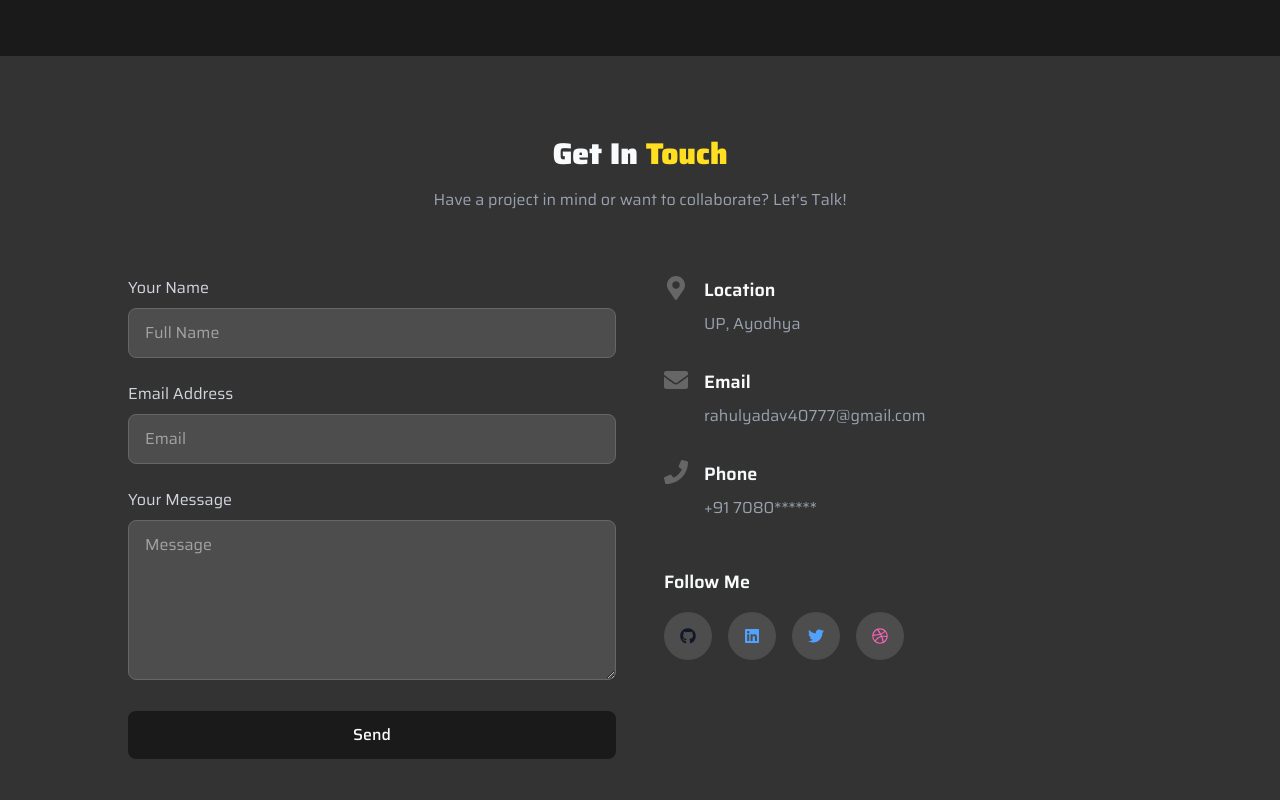
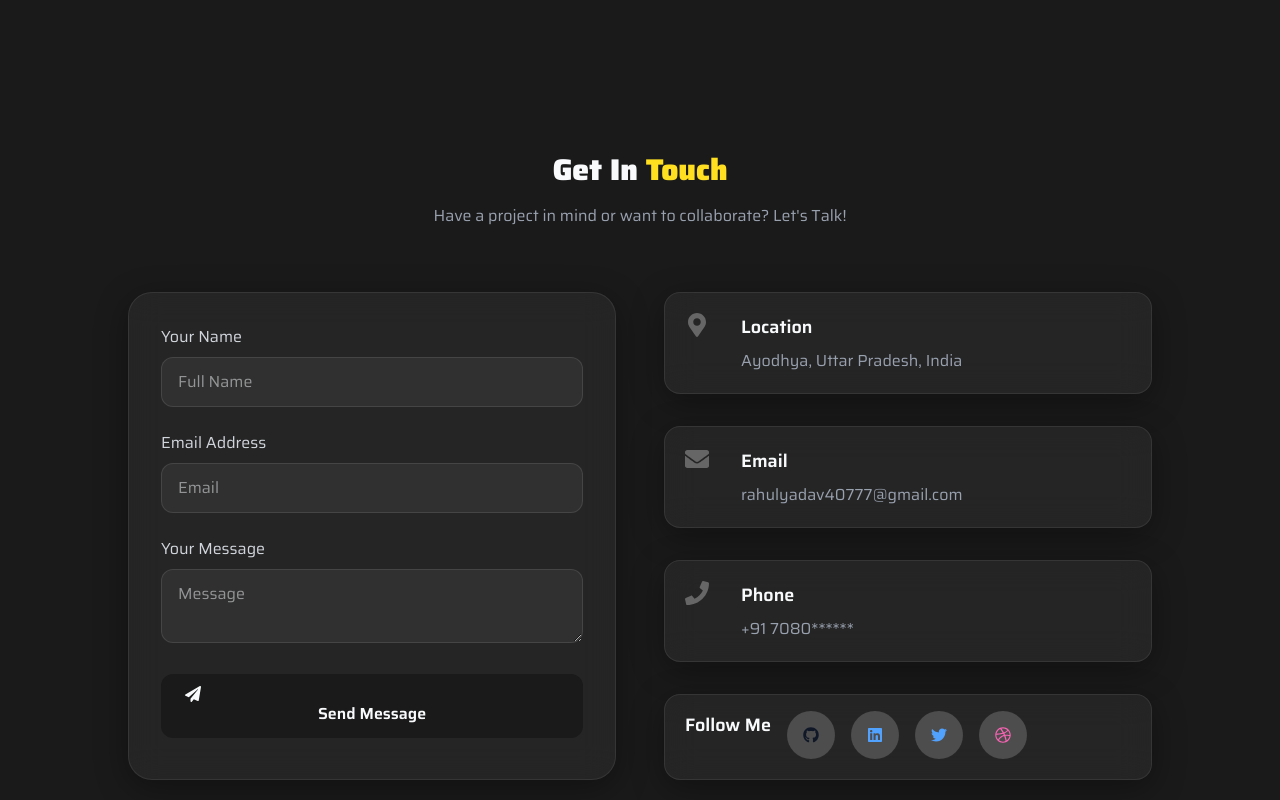
Before and after one commit to ydvrahul160-netizen/rahulyadav-portfolio, a React (Vite) app: page / in a window 1280 px wide. Shown: the part 5740-6540 px from the top of the page. Built offline with nearby package versions, Linux system fonts and the light colour scheme.

Commit message:
feat: improve contact section with validation and modern UI

```diff
--- a/src/components/Contact.jsx
+++ b/src/components/Contact.jsx
@@ -1,127 +1,174 @@
-import React from 'react'
-import { motion } from 'framer-motion'
-import { FaDribbble, FaGithub, FaMapMarkerAlt, FaTwitter } from 'react-icons/fa'
-import { FaPhone } from 'react-icons/fa'
-import { FaEnvelope } from 'react-icons/fa'
-import { FaLinkedin } from 'react-icons/fa6'
+// import React from 'react'
+import { motion } from "framer-motion";
+import { FaPaperPlane } from "react-icons/fa";
+import {
+  FaDribbble,
+  FaGithub,
+  FaMapMarkerAlt,
+  FaTwitter,
+} from "react-icons/fa";
+import { FaPhone } from "react-icons/fa";
+import { FaEnvelope } from "react-icons/fa";
+import { FaLinkedin } from "react-icons/fa6";
 
 const Contact = () => {
   return (
     <motion.div
       initial={{ opacity: 0, y: 50 }}
       whileInView={{ opacity: 1, y: 0 }}
-      transition={{ duration: 0.6, ease: 'easeInOut' }}
-      viewport={{ once: false, amount: 0.2}}
+      transition={{ duration: 0.6, ease: "easeInOut" }}
+      viewport={{ once: false, amount: 0.2 }}
       id="contact"
-      className='py-20 bg-dark-200'
+      className="relative py-24 overflow-hidden"
     >
-      <div className="container mx-auto px-6">
-        <h2 className='text-3xl font-black text-center mb-4'>
-            Get In <span  className='text-yellow-300'>Touch</span>
+      <div className="max-w-7xl mx-auto px-6 lg:px-10">
+        <h2 className="text-3xl font-black text-center mb-4">
+          Get In <span className="text-yellow-300">Touch</span>
         </h2>
-        <p className='text-gray-400 text-center max-w-2xl mx-auto mb-16'>Have a project in mind or want to collaborate? Let's Talk!</p>
+        <p className="text-gray-400 text-center max-w-2xl mx-auto mb-16">
+          Have a project in mind or want to collaborate? Let's Talk!
+        </p>
 
         <div className="grid grid-cols-1 lg:grid-cols-2 gap-12 max-w-5xl mx-auto">
           {/* CONTACT FORM */}
-            <div>
-                <form className='space-y-6'>
-
+          <div className="glass rounded-3xl border border-white/10 p-8">
+            <form className="space-y-6">
               {/* NAME BOX*/}
               <div>
-                        <label htmlFor="name" className='block text-gray-300 mb-2'>Your Name</label>
+                <label htmlFor="name" className="block text-gray-300 mb-2">
+                  Your Name
+                </label>
                 <input
                   type="text"
-                         placeholder='Full Name'
-                         className='w-full bg-dark-300 border border-dark-400 rounded-lg px-4 py-3 outline-none'
+                  placeholder="Full Name"
+                  className="w-full bg-white/5 border border-white/10 rounded-xl px-4 py-3 outline-none transition focus:border-sky-400 focus:ring-2 focus:ring-sky-400/20"
                 />
               </div>
 
               {/* EMAIL ADDRESS BOX */}
               <div>
-                        <label htmlFor="email" className='block text-gray-300 mb-2'>Email Address</label>
+                <label htmlFor="email" className="block text-gray-300 mb-2">
+                  Email Address
+                </label>
                 <input
                   type="email"
-                         placeholder='Email'
-                         className='w-full bg-dark-300 border border-dark-400 rounded-lg px-4 py-3 outline-none'
+                  placeholder="Email"
+                  className="w-full bg-white/5 border border-white/10 rounded-xl px-4 py-3 outline-none transition focus:border-sky-400 focus:ring-2 focus:ring-sky-400/20"
                 />
               </div>
 
               {/* MESSAGE BOX */}
               <div>
-                        <label htmlFor="message" className='block text-gray-300 mb-2'>Your Message</label>
+                <label htmlFor="message" className="block text-gray-300 mb-2">
+                  Your Message
+                </label>
                 <textarea
                   type="text"
-                         placeholder='Message'
-                         className='w-full h-40 bg-dark-300 border border-dark-400 rounded-lg px-4 py-3 outline-none'
+                  placeholder="Message"
+                  className="w-full bg-white/5 border border-white/10 rounded-xl px-4 py-3 outline-none transition focus:border-sky-400 focus:ring-2 focus:ring-sky-400/20"
                 />
               </div>
 
               {/* BUTTON  */}
-                    <button type='submit' className='w-full px-6 py-3 bg-dark-100 rounded-lg font-medium hover:bg-yellow-500 transition duration-300 cursor-pointer'>
-                        Send
+              <button
+                type="submit"
+                className="w-full px-6 py-3 bg-dark-100 rounded-xl font-semibold hover:bg-sky-600 transition-all duration-300 hover:scale-[1.02] cursor-pointer"
+              >
+                <FaPaperPlane />
+
+                <span>Send Message</span>
               </button>
             </form>
           </div>
 
           {/* CONTACT INFORMATION */}
-            <div className='space-y-8'>
-
-                <div className="flex items-start">
-                    <div className='text-dark-400 text-2xl mr-4'>
-                       <FaMapMarkerAlt/>
+          <div className="space-y-8">
+            <div className="glass rounded-2xl p-5 flex items-start gap-4">
+              <div className="text-dark-400 text-2xl mr-4">
+                <FaMapMarkerAlt />
               </div>
               <div>
-                       <h3 className='text-lg font-semibold mb-2'>Location</h3>
-                       <p className='text-gray-400'>UP, Ayodhya</p>
+                <h3 className="text-lg font-semibold mb-2">Location</h3>
+                <p className="text-gray-400 hover:text-sky-400">
+                  Ayodhya, Uttar Pradesh, India
+                </p>
               </div>
             </div>
 
-                <div className="flex items-start">
-                    <div className='text-dark-400 text-2xl mr-4'>
-                       <FaEnvelope/>
+            <div className="glass rounded-2xl p-5 flex items-start gap-4">
+              <div className="text-dark-400 text-2xl mr-4">
+                <FaEnvelope />
               </div>
               <div>
-                       <h3 className='text-lg font-semibold mb-2'>Email</h3>
-                       <p className='text-gray-400'>rahulyadav40777@gmail.com</p>
-                    </div>
-                </div>
-
-                <div className="flex items-start">
-                    <div className='text-dark-400 text-2xl mr-4'>
-                       <FaPhone/>
-                    </div>
-                    <div>
-                       <h3 className='text-lg font-semibold mb-2'>Phone</h3>
-                       <p className='text-gray-400'>+91 7080******</p>
-                    </div>
-                </div>
-
-                <div className="pt-4">
-                    <h3 className='text-lg font-semibold mb-4'>Follow Me</h3>
-                    <div className="flex space-x-4">
-                        <a href="#" className='w-12 h-12 rounded-full bg-dark-300 flex items-center justify-center text-gray-900 hover:bg-black hover:text-white transition duration-300'>
-                            <FaGithub/>
-                        </a>
-
-                        <a href="#" className='w-12 h-12 rounded-full bg-dark-300 flex items-center justify-center text-blue-400 hover:bg-blue-400 hover:text-white transition duration-300'>
-                            <FaLinkedin/>
-                        </a>
-
-                        <a href="#" className='w-12 h-12 rounded-full bg-dark-300 flex items-center justify-center text-blue-400 hover:bg-blue-400 hover:text-white transition duration-300'>
-                            <FaTwitter/>
-                        </a>
-
-                        <a href="#" className='w-12 h-12 rounded-full bg-dark-300 flex items-center justify-center text-pink-400 hover:bg-pink-400 hover:text-white transition duration-300'>
-                            <FaDribbble/>
+                <h3 className="text-lg font-semibold mb-2">Email</h3>
+                <a
+                  href="mailto:rahulyadav40777@gmail.com"
+                  className="text-gray-400 hover:text-sky-400"
+                >
+                  rahulyadav40777@gmail.com
                 </a>
               </div>
             </div>
 
+            <div className="glass rounded-2xl p-5 flex items-start gap-4">
+              <div className="text-dark-400 text-2xl mr-4">
+                <FaPhone />
+              </div>
+              <div>
+                <h3 className="text-lg font-semibold mb-2">Phone</h3>
+                <a
+                  href="tel:+917080XXXXXX"
+                  className="text-gray-400 hover:text-sky-400"
+                >
+                  +91 7080******
+                </a>
+              </div>
+            </div>
+
+            {/* Social Icons */}
+            <div className="pt-4 glass rounded-2xl p-5 flex items-start gap-4">
+              <h3 className="text-lg font-semibold mb-4">Follow Me</h3>
+              <div className="flex space-x-4">
+                <a
+                  href="https://github.com/yourusername"
+                  target="_blank"
+                  rel="noopener noreferrer"
+                  className="w-12 h-12 rounded-full bg-dark-300 flex items-center justify-center text-gray-900 hover:bg-black hover:text-white transition duration-300"
+                >
+                  <FaGithub />
+                </a>
+
+                <a
+                  href="#"
+                  className="w-12 h-12 rounded-full bg-dark-300 flex items-center justify-center text-blue-400 hover:bg-blue-400 hover:text-white transition duration-300"
+                >
+                  <FaLinkedin />
+                </a>
+
+                <a
+                  href="https://Linkedin.com/yourusername"
+                  target="_blank"
+                  rel="noopener noreferrer"
+                  className="w-12 h-12 rounded-full bg-dark-300 flex items-center justify-center text-blue-400 hover:bg-blue-400 hover:text-white transition duration-300"
+                >
+                  <FaTwitter />
+                </a>
+
+                <a
+                  href="https://Twiter.com/yourusername"
+                  target="_blank"
+                  rel="noopener noreferrer"
+                  className="w-12 h-12 rounded-full bg-dark-300 flex items-center justify-center text-pink-400 hover:bg-pink-400 hover:text-white transition duration-300"
+                >
+                  <FaDribbble />
+                </a>
+              </div>
+            </div>
           </div>
         </div>
       </div>
     </motion.div>
-  )
-}
+  );
+};
 
-export default Contact
+export default Contact;
```
Lines whose indentation alone changed are shown as unchanged.
